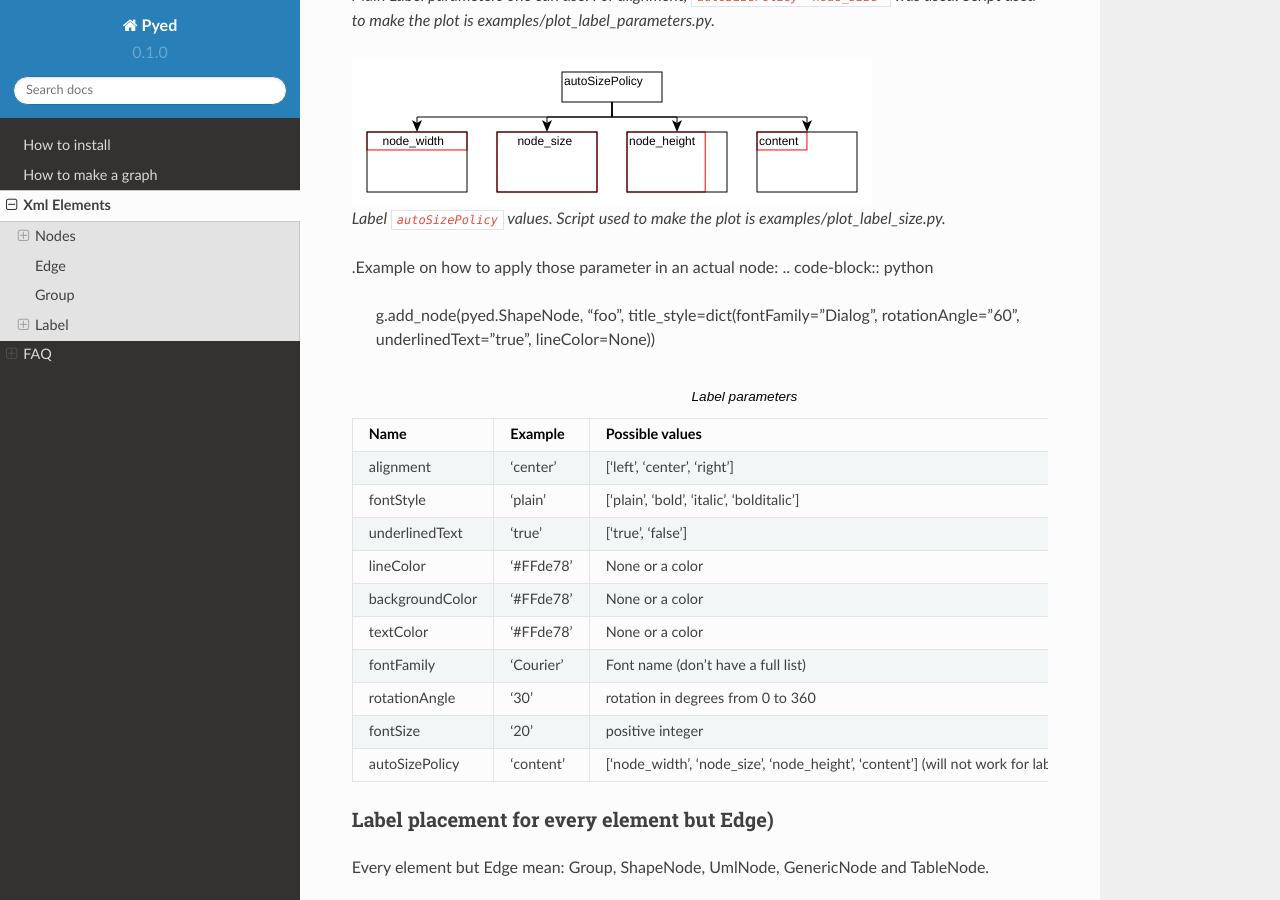
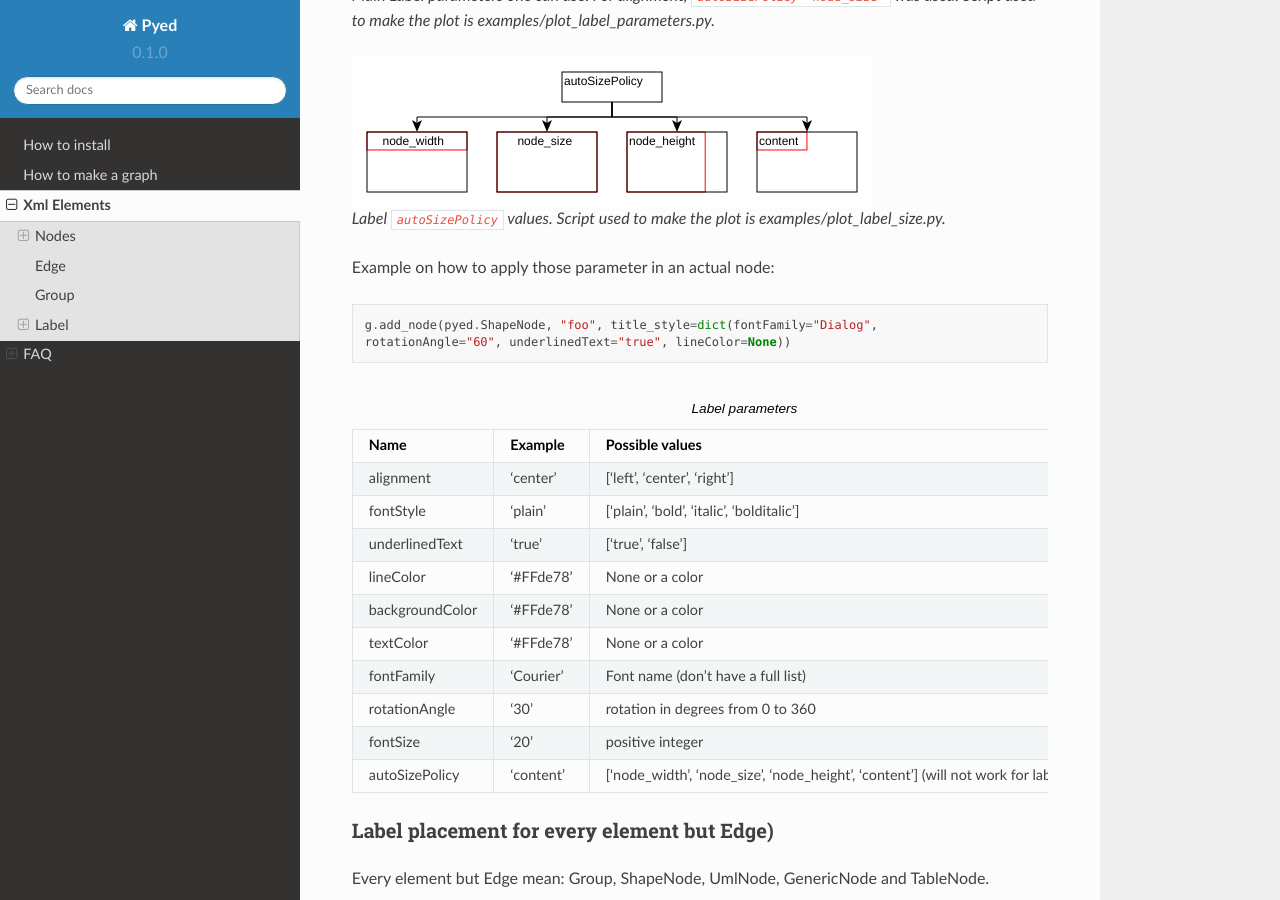
Before and after one commit to ccossou/Pyed, a Sphinx documentation site: the page built from docs/source/sub-package.rst, in a window 1280 px wide and 900 px high, scrolled down 8321 px. Built offline with Sphinx 7.4.7 and the Read the Docs theme 2.0.0, drawn with Linux system fonts in a browser that asks for light colours.

Commit message:
Minor changes for readthedocs

```diff
--- a/docs/source/sub-package.rst
+++ b/docs/source/sub-package.rst
@@ -358,7 +358,8 @@ NOTE: All these parameters only have an effect inside the Label, and have no eff
 
    Label ``autoSizePolicy`` values. Script used to make the plot is *examples/plot_label_size.py*.
 
-.Example on how to apply those parameter in an actual node:
+Example on how to apply those parameter in an actual node:
+
 ..  code-block:: python
 
     g.add_node(pyed.ShapeNode, "foo", title_style=dict(fontFamily="Dialog",
```
